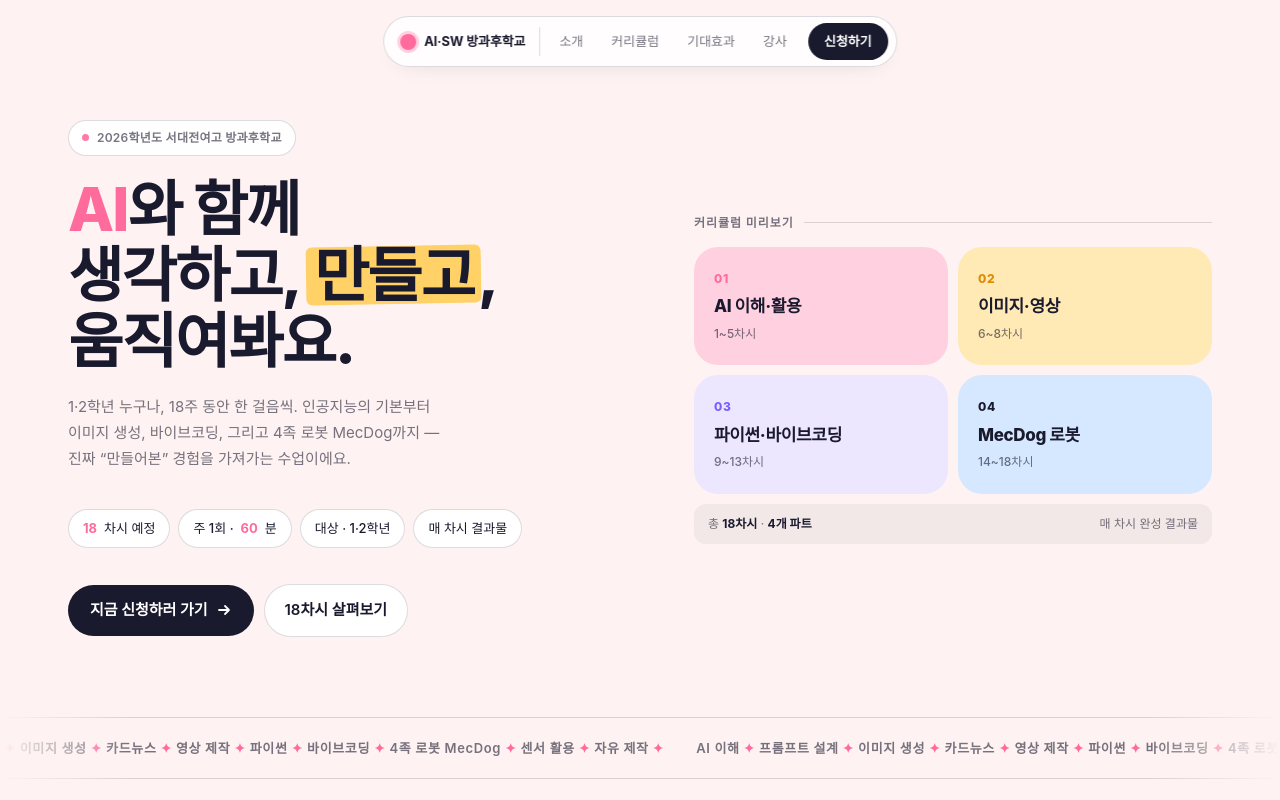
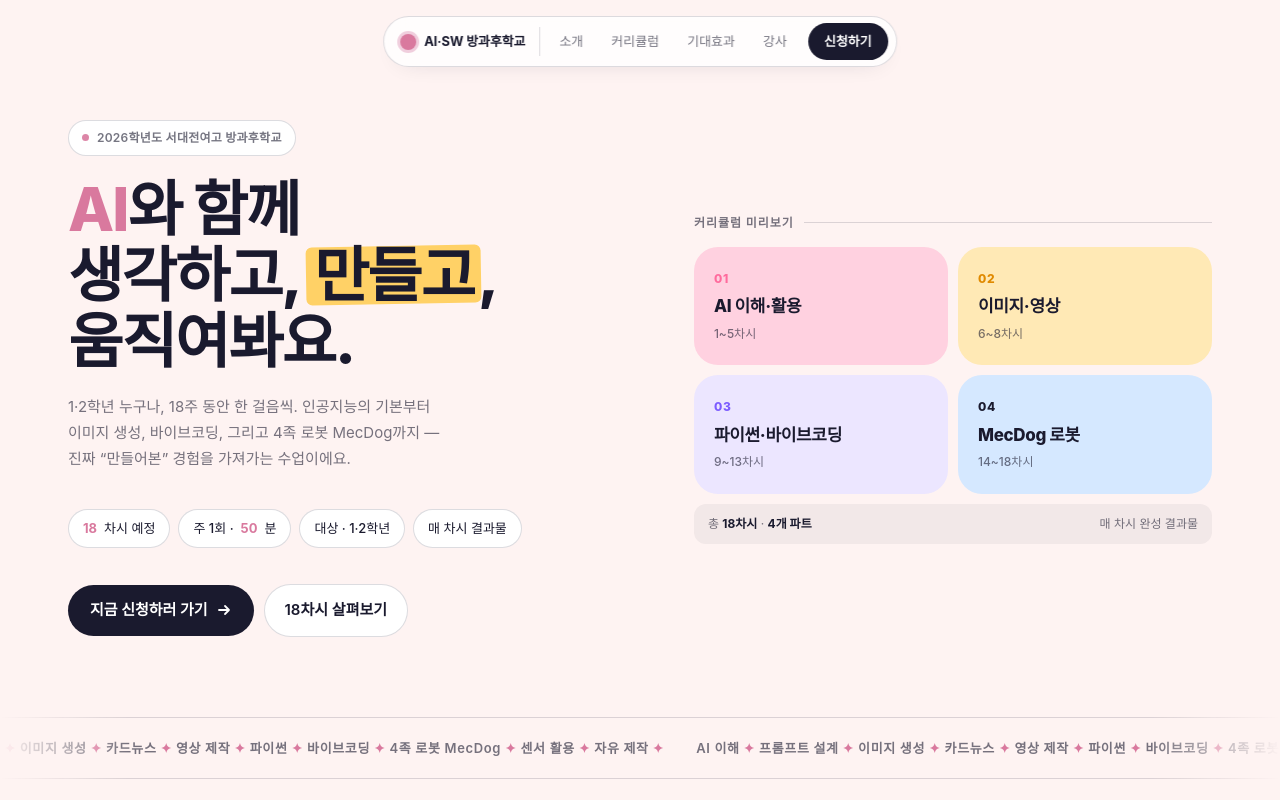
Before and after one commit to sharesdjgh-sys/sdjgh-afterschool-promotion, a Next.js app: page / in a window 1280 px wide. Shown: the top 800 px of the page. Built offline with nearby package versions, Linux system fonts and the light colour scheme; a web font is replaced by a local one.

Commit message:
디자인 색상 변경

```diff
--- a/app/globals.css
+++ b/app/globals.css
@@ -9,8 +9,8 @@
   --ink-60: #1a1a2e99;
   --ink-40: #1a1a2e66;
   --ink-15: #1a1a2e26;
-  --pink: #ff6b9d;
-  --pink-soft: #ffd1e0;
+  --pink: #d9799e;
+  --pink-soft: #f0cedd;
   --yellow: #ffd166;
   --yellow-soft: #ffe9b5;
   --mint: #9fe5cf;
@@ -206,7 +206,7 @@ section{ position:relative; padding: 80px 0; }
   cursor: pointer;
   transition: border-color .2s, box-shadow .2s, transform .15s;
 }
-.part-tool:hover{ border-color: var(--pink); box-shadow: 0 8px 24px -12px #ff6b9d40; }
+.part-tool:hover{ border-color: var(--pink); box-shadow: 0 8px 24px -12px #d9799e40; }
 .part-tool:active{ transform: scale(0.985); }
 .part-tool-header{
   display: flex; align-items: center; justify-content: space-between; gap: 16px;
@@ -477,7 +477,7 @@ section{ position:relative; padding: 80px 0; }
 .apply{ background: var(--bg); padding: 80px 0 100px; }
 .apply-grid{ margin-top: 56px; display: grid; grid-template-columns: 1fr 1.1fr; gap: 24px; }
 @media (max-width: 900px){ .apply-grid{ grid-template-columns: 1fr; } }
-.apply-info{ padding: 36px; background: var(--pink); color: #fff; border-radius: var(--r-xl); }
+.apply-info{ padding: 36px; background: var(--ink); color: #fff; border-radius: var(--r-xl); }
 .apply-info h3{ font-size: 24px; letter-spacing: -0.02em; line-height: 1.3; max-width: 14ch; font-weight: 800; }
 .apply-info h3 em{ font-style: normal; font-weight: 800; color: var(--yellow); }
 .apply-info .info-list{ margin-top: 28px; display: grid; gap: 16px; }
--- a/components/Hero.tsx
+++ b/components/Hero.tsx
@@ -45,7 +45,7 @@ export default function Hero() {
 
           <div className="hero-meta reveal d3">
             <span className="chip"><strong>18</strong> 차시 예정</span>
-            <span className="chip">주 1회 · <strong>60</strong>분</span>
+            <span className="chip">주 1회 · <strong>50</strong>분</span>
             <span className="chip">대상 · 1·2학년</span>
             <span className="chip">매 차시 결과물</span>
           </div>
```
